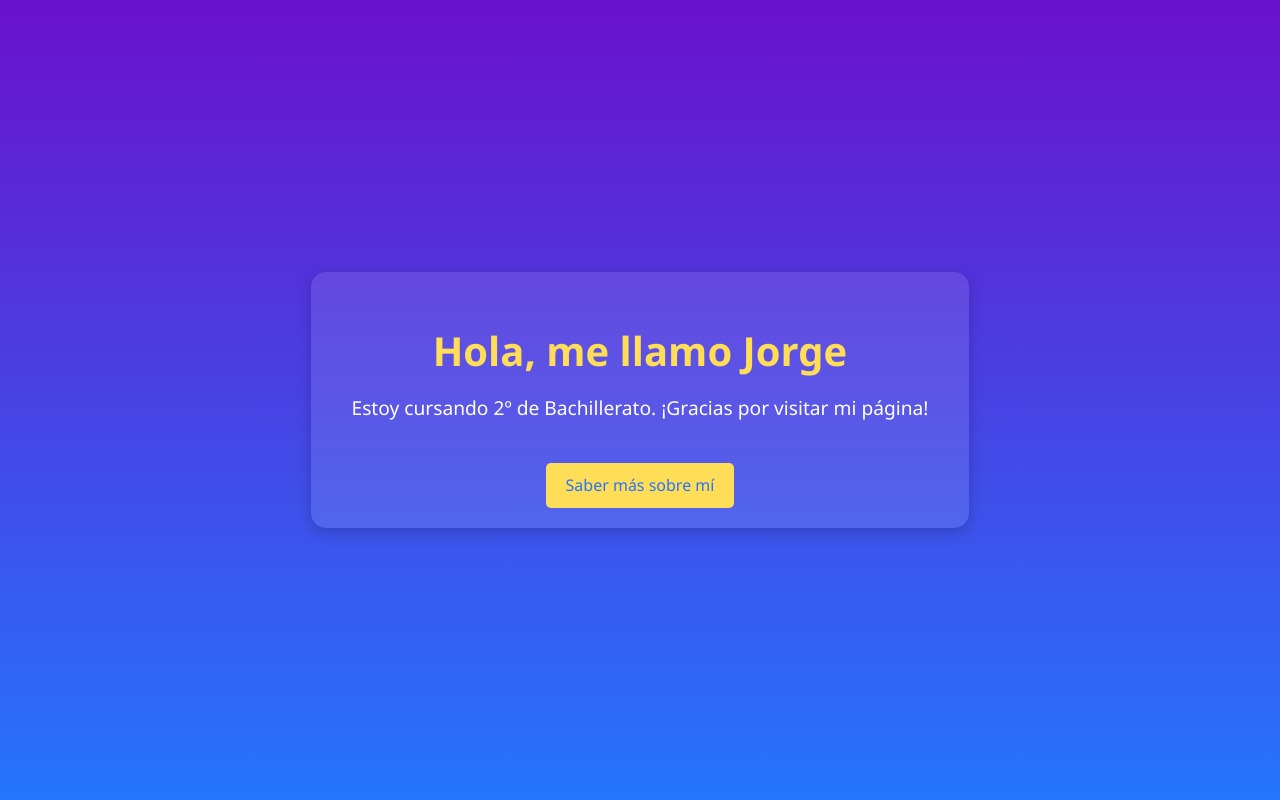
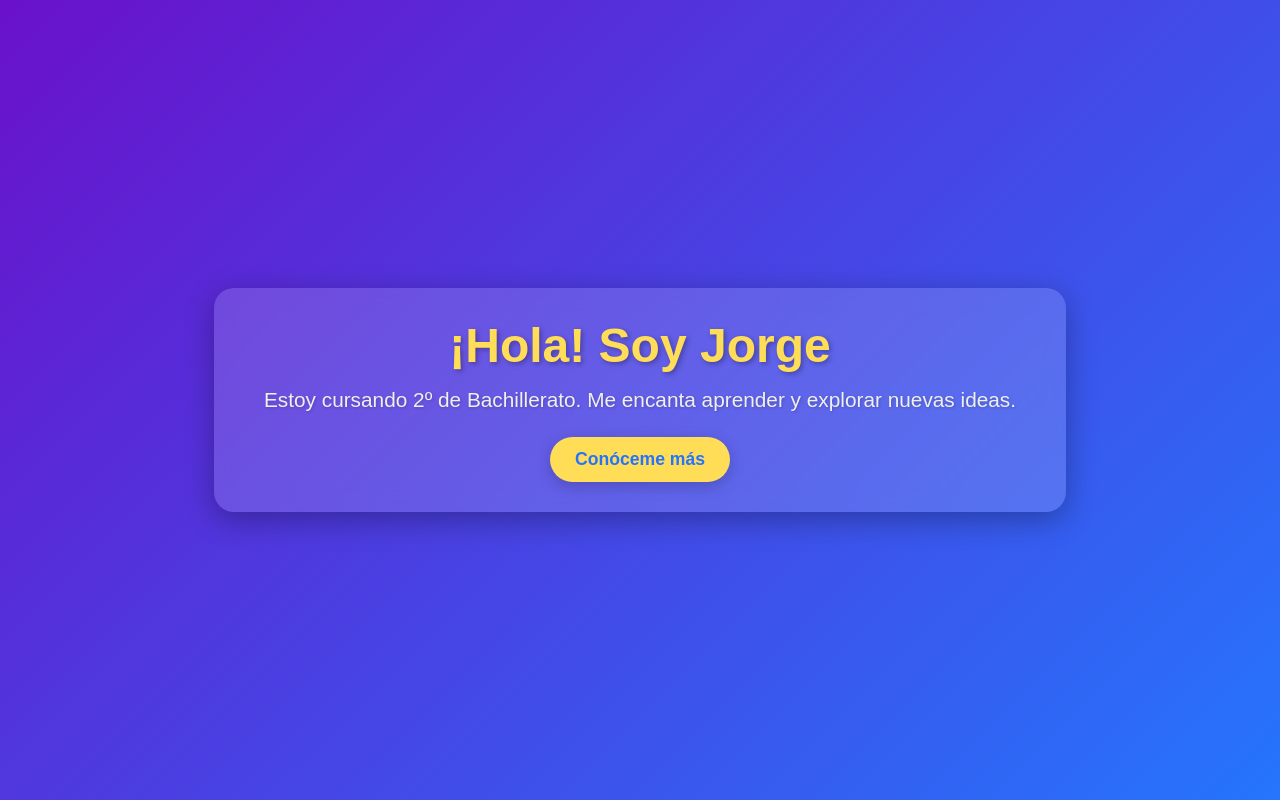
Before and after one commit to jor-2BACH/vs_projects, a plain HTML site: page index.html in a window 1280 px wide. Drawn offline with Linux system fonts and the light colour scheme.

Commit message:
Cambio a mejor

```diff
--- a/index.html
+++ b/index.html
@@ -5,55 +5,88 @@
     <meta name="viewport" content="width=device-width, initial-scale=1.0">
     <title>Presentación de Jorge</title>
     <style>
-        body {
-            font-family: 'Segoe UI', Tahoma, Geneva, Verdana, sans-serif;
-            line-height: 1.6;
+        /* General Styles */
+        * {
             margin: 0;
             padding: 0;
-            background: linear-gradient(to bottom, #6a11cb, #2575fc);
+            box-sizing: border-box;
+        }
+        body {
+            font-family: 'Poppins', sans-serif;
+            background: linear-gradient(135deg, #6a11cb, #2575fc);
             color: #fff;
             display: flex;
             justify-content: center;
             align-items: center;
             height: 100vh;
+            overflow: hidden;
         }
+
+        /* Container Styles */
         .container {
             text-align: center;
-            background: rgba(255, 255, 255, 0.1);
-            padding: 20px 40px;
-            border-radius: 15px;
-            box-shadow: 0 4px 15px rgba(0, 0, 0, 0.2);
+            background: rgba(255, 255, 255, 0.15);
+            padding: 30px 50px;
+            border-radius: 20px;
+            box-shadow: 0 8px 30px rgba(0, 0, 0, 0.3);
+            backdrop-filter: blur(10px);
+            animation: fadeIn 1.5s ease-in-out;
         }
+
+        /* Heading Styles */
         h1 {
-            font-size: 2.5rem;
-            margin-bottom: 10px;
+            font-size: 3rem;
+            margin-bottom: 15px;
             color: #ffdd57;
+            text-shadow: 2px 2px 5px rgba(0, 0, 0, 0.3);
         }
+
+        /* Paragraph Styles */
         p {
-            font-size: 1.2rem;
-            margin-top: 0;
+            font-size: 1.3rem;
+            margin-top: 10px;
+            color: #f0f0f0;
+            text-shadow: 1px 1px 3px rgba(0, 0, 0, 0.2);
         }
+
+        /* Button Styles */
         a {
             display: inline-block;
-            margin-top: 20px;
-            padding: 10px 20px;
-            font-size: 1rem;
+            margin-top: 25px;
+            padding: 12px 25px;
+            font-size: 1.1rem;
+            font-weight: bold;
             color: #2575fc;
             background: #ffdd57;
             text-decoration: none;
-            border-radius: 5px;
-            transition: background 0.3s ease;
+            border-radius: 50px;
+            box-shadow: 0 4px 15px rgba(0, 0, 0, 0.2);
+            transition: all 0.3s ease;
         }
         a:hover {
             background: #f4c10f;
+            transform: scale(1.1);
+            box-shadow: 0 6px 20px rgba(0, 0, 0, 0.3);
+        }
+
+        /* Animation */
+        @keyframes fadeIn {
+            from {
+                opacity: 0;
+                transform: translateY(-20px);
+            }
+            to {
+                opacity: 1;
+                transform: translateY(0);
+            }
         }
     </style>
 </head>
 <body>
     <div class="container">
-        <h1>Hola, me llamo Jorge</h1>
-        <p>Estoy cursando 2º de Bachillerato. ¡Gracias por visitar mi página!</p>
-        <a href="#">Saber más sobre mí</a>
+        <h1>¡Hola! Soy Jorge</h1>
+        <p>Estoy cursando 2º de Bachillerato. Me encanta aprender y explorar nuevas ideas.</p>
+        <a href="#">Conóceme más</a>
     </div>
 </body>
 </html>
```
